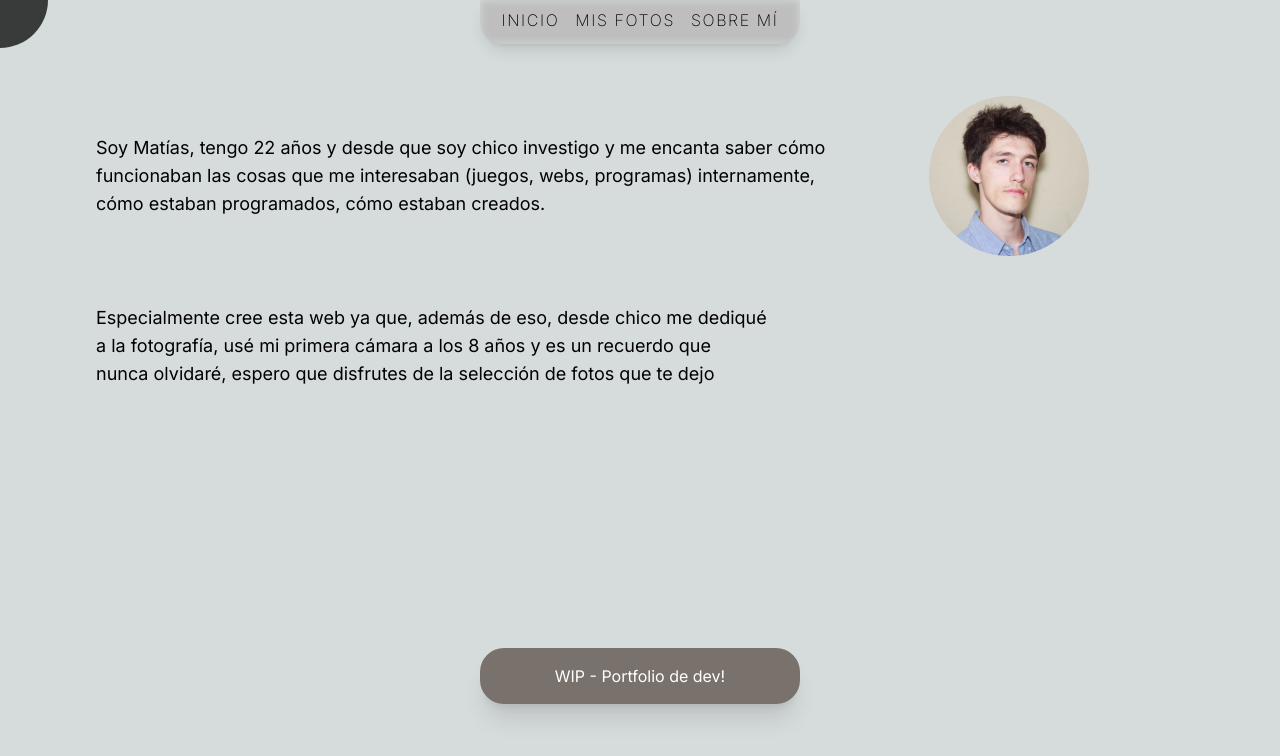
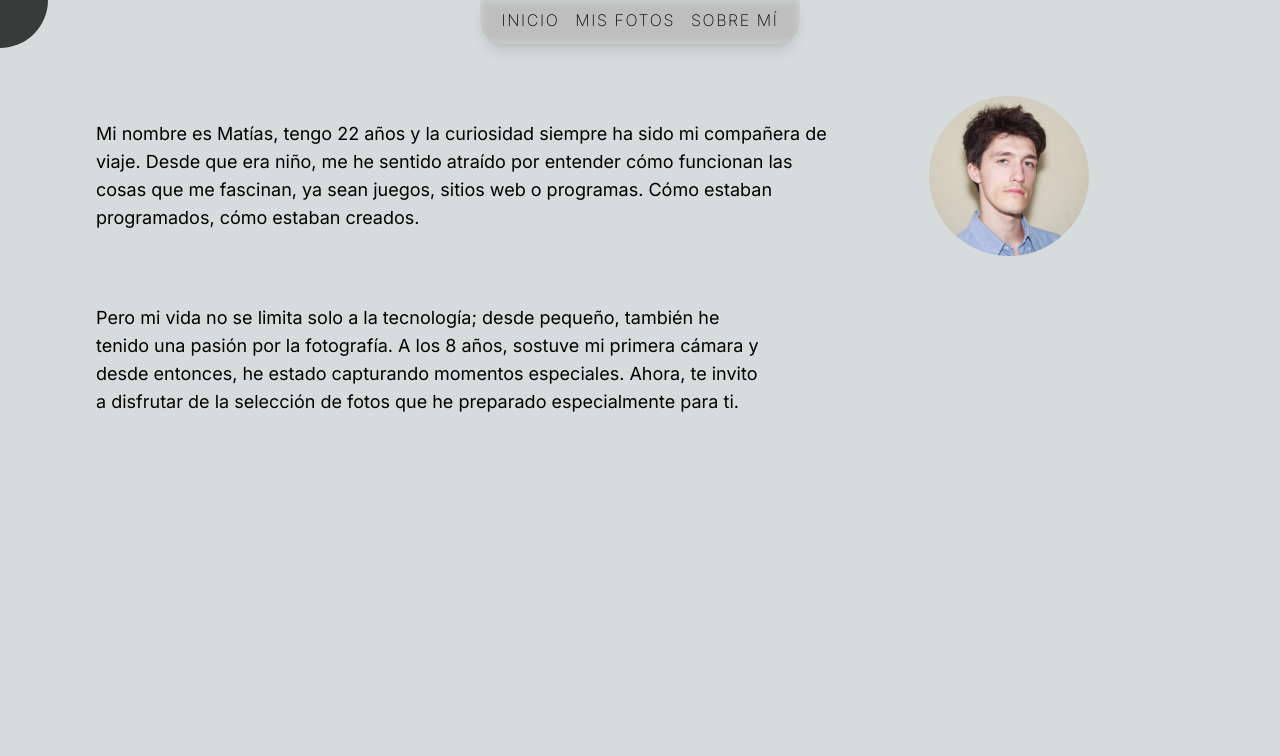
Before and after one commit to MatiasPViecho/1000lumens, a Next.js app: page /about in a window 1280 px wide. Shown: the top 756 px of the page. Built offline with nearby package versions, Linux system fonts and the light colour scheme.

Commit message:
feat: changed text, remove WIP, add images

```diff
--- a/app/about/page.tsx
+++ b/app/about/page.tsx
@@ -14,21 +14,20 @@ export default function About() {
             src="/photos/IMG_5240_FACE.webp"
           />
           <p className="text-md md:order-1 md:text-lg md:max-w-prose md:my-auto ">
-            Soy Matías, tengo 22 años y desde que soy chico investigo y me
-            encanta saber cómo funcionaban las cosas que me interesaban (juegos,
-            webs, programas) internamente, cómo estaban programados, cómo
-            estaban creados.
+            Mi nombre es Matías, tengo 22 años y la curiosidad siempre ha sido
+            mi compañera de viaje. Desde que era niño, me he sentido atraído por
+            entender cómo funcionan las cosas que me fascinan, ya sean juegos,
+            sitios web o programas. Cómo estaban programados, cómo estaban
+            creados.
           </p>
         </div>
         <p className="text-md md:text-lg md:max-w-prose md:text-balance">
-          Especialmente cree esta web ya que, además de eso, desde chico me
-          dediqué a la fotografía, usé mi primera cámara a los 8 años y es un
-          recuerdo que nunca olvidaré, espero que disfrutes de la selección de
-          fotos que te dejo
+          Pero mi vida no se limita solo a la tecnología; desde pequeño, también
+          he tenido una pasión por la fotografía. A los 8 años, sostuve mi
+          primera cámara y desde entonces, he estado capturando momentos
+          especiales. Ahora, te invito a disfrutar de la selección de fotos que
+          he preparado especialmente para ti.
         </p>
-        <div className="absolute py-4 px-8 text-md left-0 right-0 bottom-24 bg-stone-500 mx-auto text-center text-white max-w-80 rounded-3xl shadow-xl hover:bg-stone-400 transition-all cursor-default">
-          <span>WIP - Portfolio de dev!</span>
-        </div>
       </MouseIconContainer>
     </section>
   );
--- a/app/photos/page.tsx
+++ b/app/photos/page.tsx
@@ -9,6 +9,10 @@ export default function PhotosPage() {
     <section>
       <MouseIconContainer classes="flex flex-col gap-6 md:grid md:grid-cols-2 lg:grid-cols-3 lg:max-w-5xl lg:mx-auto py-16 px-4 lg:px-0 overflow-hidden">
         <div className="flex flex-col gap-6">
+          <FramedPhoto
+            src="/photos/my-photos-page/20240325-IMG_5828.webp"
+            alt="Carpincho saliendo del agua"
+          />
           <FramedPhoto
             src="/photos/my-photos-page/20240321-IMG_5709.webp"
             alt="Capilla de una iglesia ante un cielo nublado"
@@ -37,6 +41,10 @@ export default function PhotosPage() {
             src="/photos/my-photos-page/20240321-IMG_5756.webp"
             alt="Jeans y borcegos marrones en un piso de gravilla"
           />
+          <FramedPhoto
+            src="/photos/my-photos-page/20240325-IMG_5908.webp"
+            alt="Estatua a contraluz con estelas de avión de fondo en un cielo anaranjado"
+          />
         </div>
         <div className="flex flex-col gap-6">
           <FramedPhoto
```
Also changed, not shown: public/photos/my-photos-page/20240325-IMG_5828.webp (added), public/photos/my-photos-page/20240325-IMG_5908.webp (added).
